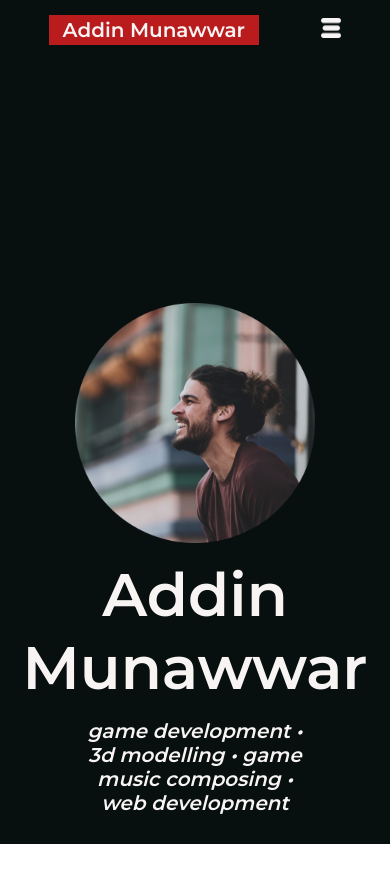
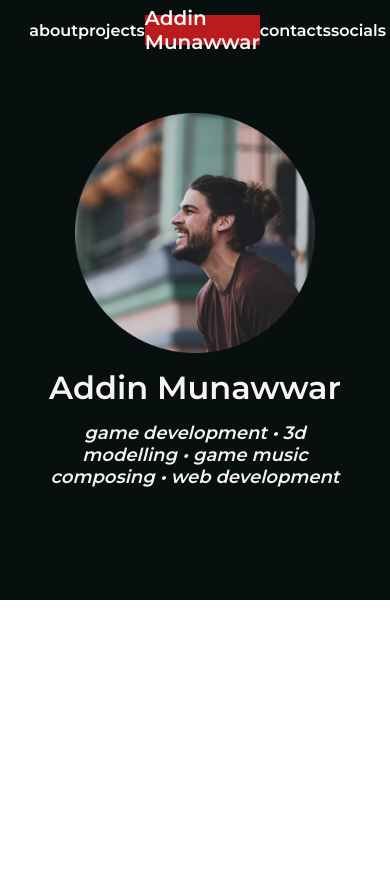
Before and after one commit to moonawar/persona-beta, a Next.js app: page / in a window 390 px wide. Shown: the top 882 px of the page. Built offline with nearby package versions, Linux system fonts and the light colour scheme.

Commit message:
finishing 1st section

```diff
--- a/components/hooks/useWindowDimensions.js
+++ b/components/hooks/useWindowDimensions.js
@@ -1,30 +1,28 @@
 import { useState, useEffect } from 'react';
 
 // This was scrapped from https://stackoverflow.com/questions/36862334/get-viewport-window-height-in-reactjs
+// modified a bit for next js rendering which i was not actually fully understand
 export default function useWindowDimensions() {
-  const hasWindow = typeof window !== 'undefined';
-
   function getWindowDimensions() {
-    const width = hasWindow ? window.innerWidth : null;
-    const height = hasWindow ? window.innerHeight : null;
+    const width = window.innerWidth;
+    const height = window.innerHeight;
     return {
       width,
       height,
     };
   }
 
-  const [windowDimensions, setWindowDimensions] = useState(getWindowDimensions());
+  const [windowDimensions, setWindowDimensions] = useState(1366, 768);
 
   useEffect(() => {
-    if (hasWindow) {
-      function handleResize() {
-        setWindowDimensions(getWindowDimensions());
-      }
+    function handleResize() {
+      setWindowDimensions(getWindowDimensions());
+    }
 
-      window.addEventListener('resize', handleResize);
-      return () => window.removeEventListener('resize', handleResize);
-    }
-  }, [hasWindow]);
+    window.addEventListener('resize', handleResize);
+    return () => window.removeEventListener('resize', handleResize);
+
+  }, []);
 
   return windowDimensions;
 }
--- a/components/pages/landing/IntroContent.js
+++ b/components/pages/landing/IntroContent.js
@@ -1,15 +1,27 @@
 import styles from "./IntroContent.module.css";
 import Image from "next/image";
 import profilePic from "../../../public/profpic.png";
+import useWindowDimensions from "../../hooks/useWindowDimensions";
 
-const IntroContent = (second) => {
+const IntroContent = () => {
+  const {width, height} = useWindowDimensions();
+
+  let size = 240;
+  if ((width >= 1345) && (height >= 750)){
+    size = 360;
+  }
+
+  if ((width >= 1900) && (height >= 1050)){
+    size = 500;
+  }
+
   return (
     <div className={styles.introContent}>
       <Image
         src={profilePic}
         alt="Picture of Addin Munawwar Yusuf, The Author"
-        width={240}
-        height={240}
+        width={size}
+        height={size}
       />
       <h1 className={styles.introName}>Addin Munawwar</h1>
       <p className={styles.introRole}>
--- a/components/pages/landing/IntroContent.module.css
+++ b/components/pages/landing/IntroContent.module.css
@@ -4,8 +4,7 @@
     width: 100%; height: 80%;
     display: flex;
     flex-direction: column;
-    justify-content: flex-end;
-    padding-bottom: 7.5%;
+    justify-content: center;
     align-items: center;
     color: #F7F4F3;
 }
@@ -17,16 +16,98 @@
 }
 .introRole{
     margin: 0;
-    width: 60%;
-    font-size: 20px;
+    width: 52%;
+    font-size: 22px;
     text-align: center;
     font-style: italic;
 }
 
 @media only screen and (max-height: 768px){
     .introContent {
-        position: absolute;
-        bottom: 0;
-        height: 615px;
+        height: 100%;
     }
 }
+
+@media only screen and (max-width: 760px){
+    .introName{
+        font-size: 40px;
+    }
+
+    .introRole{
+        font-size: 18px;
+    }
+}
+
+@media only screen and (max-width: 480px){
+    .introName{
+        font-size: 32px;
+    }
+
+    .introRole{
+        width: 75%;
+    }
+
+    .introContent{
+        height: 100%;
+    }
+}
+
+@media only screen and (min-height: 1000px) and (max-width: 900px){
+    .introContent{
+        height: 100%;
+    }
+}
+
+@media only screen and (min-height: 800px) and (max-width: 1200px){
+    .introContent{
+        height: 100%;
+    }
+}
+
+@media only screen and (min-height: 800px) and (max-width: 1200px){
+    .introContent{
+        height: 100%;
+    }
+}
+
+@media only screen and (min-height: 750px) and (min-width: 1350px){
+    .introName{
+        font-size: 65px;
+    }
+
+    .introRole{
+        font-size: 28px;
+    }
+
+    .introContent{
+        height: 100%;
+    }
+}
+
+@media only screen and (min-height: 1500px) and (min-width: 820px){
+    .introName{
+        font-size: 65px;
+    }
+
+    .introRole{
+        font-size: 30px;
+    }
+
+    .introContent{
+        height: 100%;
+    }
+}
+
+@media only screen and (min-height: 1000px) and (min-width: 1900px){
+    .introName{
+        font-size: 75px;
+    }
+
+    .introRole{
+        font-size: 32px;
+    }
+
+    .introContent{
+        height: 100%;
+    }
+}
--- a/components/structure/navigation/NavBar.js
+++ b/components/structure/navigation/NavBar.js
@@ -24,9 +24,9 @@ const NavBar = () => {
             </div>
     }
 
-    return <nav className={styles.navbar}>
+    return <div className={styles.navbar}>
         {navItems}
-    </nav>
+    </div>
 }
 
 export default NavBar;
--- a/components/structure/navigation/NavBar.module.css
+++ b/components/structure/navigation/NavBar.module.css
@@ -32,3 +32,9 @@
         height: 60px;
     }
 }
+
+@media only screen and (min-height: 720px) and (min-width: 1500px){
+    .navbar{
+        height: 140px;
+    }
+}
--- a/components/structure/navigation/items/HomeLogo.module.css
+++ b/components/structure/navigation/items/HomeLogo.module.css
@@ -6,6 +6,10 @@
     display: flex;
     justify-content: center;
     align-items: center;
+}
+
+.logoName{
+    font-size: 28px;
 }
 
 @media only screen and (max-width: 480px){
@@ -17,3 +21,13 @@
         font-size: 20px;
     }
 }
+
+@media only screen and (min-height: 1000px) and (min-width: 1900px){
+    .nameContainer{
+        width: 400px;
+        height: 48px;
+    }
+    .logoName{
+        font-size: 36px;
+    }
+}
--- a/components/structure/navigation/items/NavItem.module.css
+++ b/components/structure/navigation/items/NavItem.module.css
@@ -7,3 +7,15 @@
     color: #AEAEAE;
     transition: 0.2s;
 }
+
+@media only screen and (min-height: 720px) and (min-width: 1320px){
+    .navItem{
+        font-size: 26px;
+    }
+}
+
+@media only screen and (min-height: 1000px) and (min-width: 1900px){
+    .navItem{
+        font-size: 32px;
+    }
+}
--- a/components/structure/section/Section.module.css
+++ b/components/structure/section/Section.module.css
@@ -1,14 +1,34 @@
 .section {
     height: 100vh; width: 100%;
     position: relative;
+    display: flex;
+    align-items: center;
 }
 
 .black{
     background-color: #080F0F;
 }
 
-@media only screen and (max-height: 615px){
+@media only screen and (max-height: 600px) and (min-width: 400px){
     .section {
-        height: 615px;
+        height: 600px;
     }
 }
+
+@media only screen and (max-height: 926px) and (max-width: 600px){
+    .section {
+        height: 600px;
+    }
+}
+
+@media only screen and (min-height: 1000px) and (max-width: 900px){
+    .section {
+        height: 600px;
+    }
+}
+
+@media only screen and (min-height: 800px) and (max-width: 1200px){
+    .section {
+        height: 600px;
+    }
+}
```
